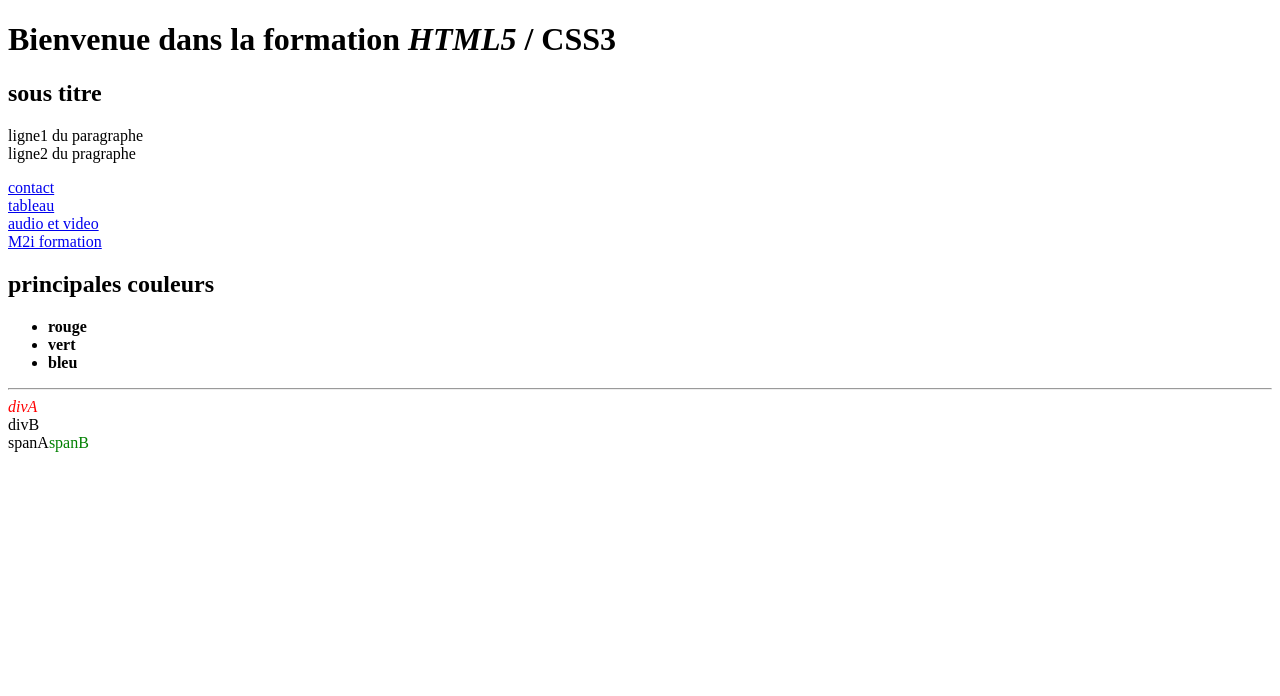
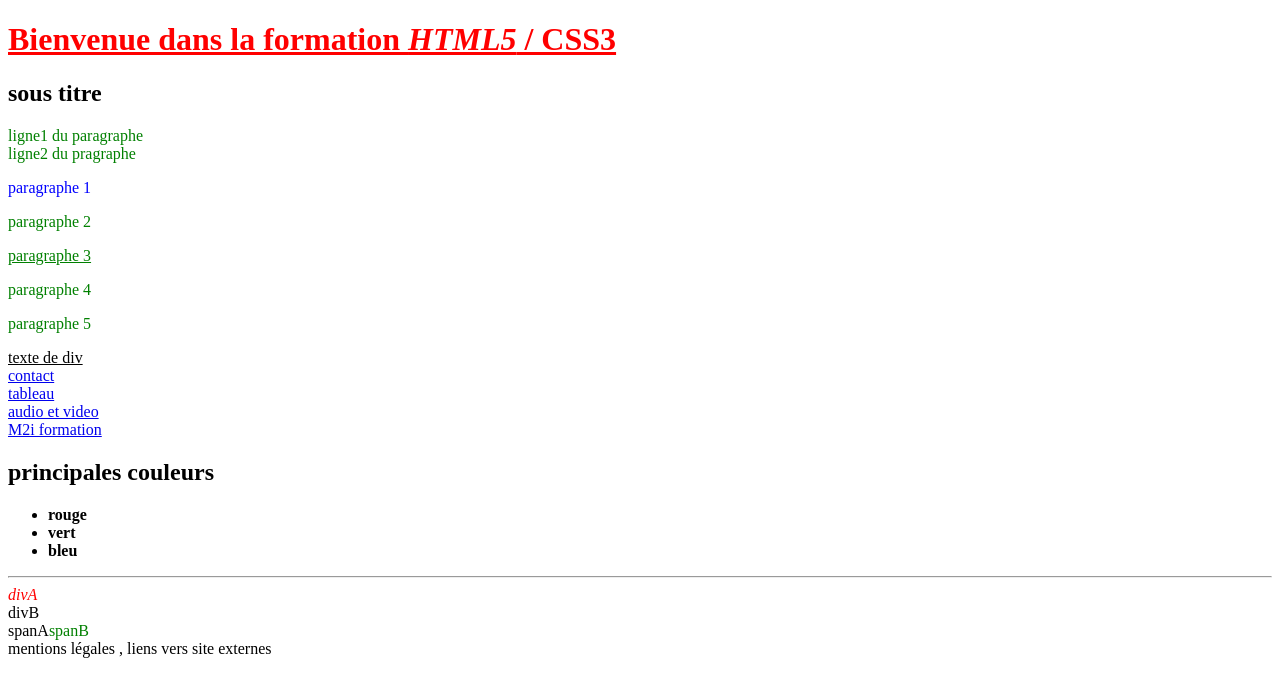
Before and after one commit to didier-tp/m2i_html5_css3, a plain HTML site: page tp/index.html in a window 1280 px wide. Drawn offline with Linux system fonts and the light colour scheme.

Commit message:
debut css

```diff
--- /dev/null
+++ b/tp/css/styles.css
@@ -0,0 +1,4 @@
+h1{ color: red; text-decoration : underline }
+p { color: green; }
+#idP1 { color: blue; }
+.enEvidence { text-decoration: underline; }
--- a/tp/index.html
+++ b/tp/index.html
@@ -2,13 +2,23 @@
 <html>
 <head>
  <title>index</title>
- <link rel="icon" type="image/x-icon" href="images/favicon.ico">
+ <link rel="stylesheet" type="text/css" href="css/styles.css" />
+ <link rel="icon" type="image/x-icon" href="images/favicon.ico" />
 </head>
 <body>
+  <header>
    <h1>Bienvenue dans la formation <i>HTML5</i> / CSS3</h1>
+  </header>
+  <section id="idSection1">
    <h2>sous titre</h2>
    <p> ligne1 du paragraphe <br/> ligne2 du pragraphe </p>
-
+   <p id="idP1">paragraphe 1</p>
+   <p id="idP2">paragraphe 2</p>
+   <p class="enEvidence">paragraphe 3</p>
+   <p >paragraphe 4</p>
+   <p >paragraphe 5</p>
+   <div class="enEvidence"> texte de div </div>
+</section>
    <a href="contact.html"> contact </a>	<br/>
    <a href="tableau.html"> tableau </a>	<br/>
    <a href="media.html"> audio et video </a>	<br/>
@@ -25,6 +35,9 @@
    <hr/>
    <div style="color:red;font-style:italic">divA</div><div>divB</div>
    <span>spanA</span><span style="color:green" >spanB</span>
+   <footer>
+       mentions légales , liens vers site externes
+   </footer>
 
 </body>
 </html>
```
Also changed, not shown: tp/contact.html (+1 -0 lines).
